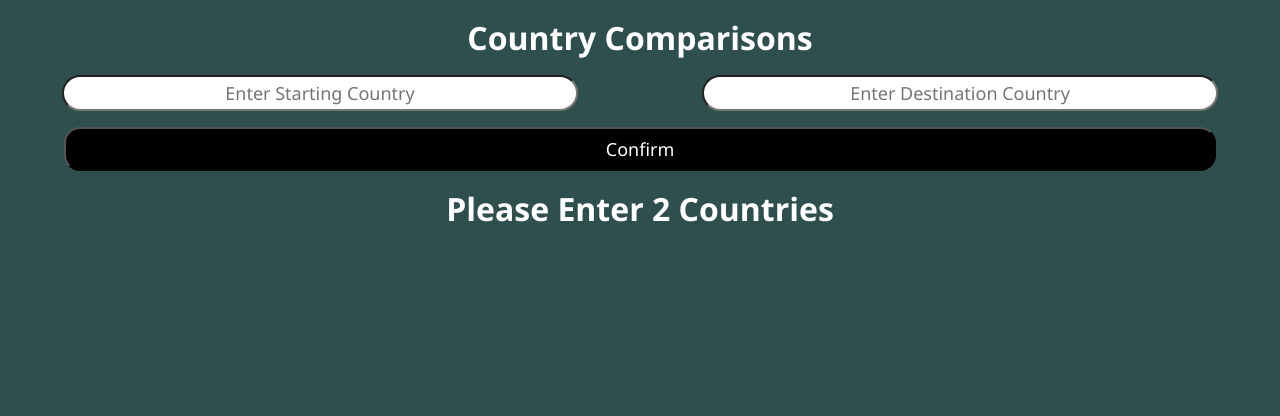
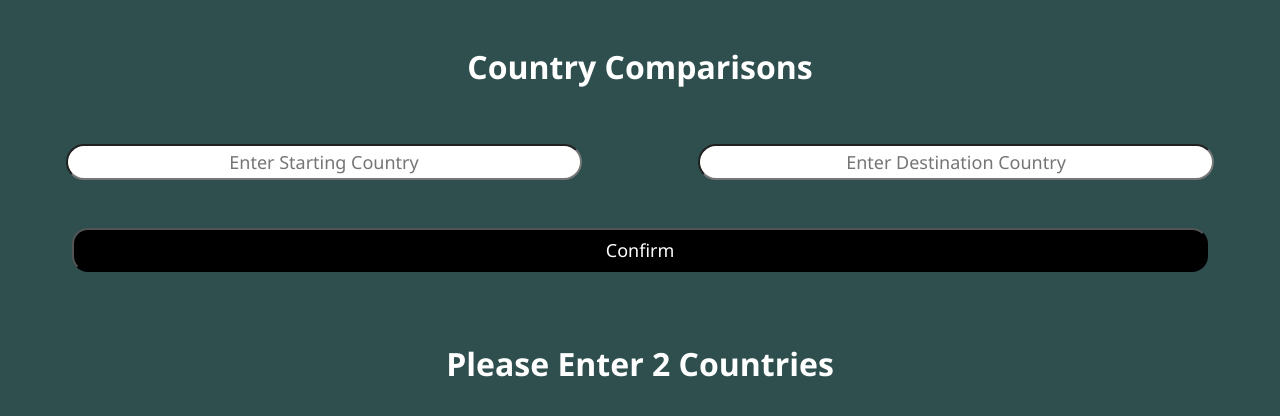
Before and after one commit to justinbeaudry10/trip-planner, a React (Create React App) app: page / in a window 1280 px wide. Shown: the top 416 px of the page. Built offline with nearby package versions, Linux system fonts and the light colour scheme; no server answers; the HTML template or start-up script is replaced by a standard one.

Commit message:
Spacing changes

```diff
--- a/src/App.css
+++ b/src/App.css
@@ -1,7 +1,6 @@
 * {
   /* box-sizing: inherit; */
   padding: 0;
-  margin: 0;
   font-family: "Segoe UI", Tahoma, Geneva, Verdana, sans-serif;
 }
 
@@ -11,11 +10,8 @@ body {
 
 h1 {
   text-align: center;
+  margin-bottom: 2.5rem;
   color: white;
-}
-
-button {
-  font-size: large;
 }
 
 input {
@@ -26,6 +22,7 @@ input {
 }
 
 .currency h1 {
+  margin-bottom: 1.5rem;
   color: black;
 }
 
@@ -48,6 +45,7 @@ input {
 .currency {
   display: flex;
   flex-direction: row;
+  align-items: center;
 }
 
 .flag {
@@ -66,7 +64,8 @@ input {
 }
 
 #confirm-btn {
-  margin: 0 5vw;
+  font-size: large;
+  margin: 2rem 5vw;
   background-color: black;
   color: white;
   padding: 0.5rem;
```
